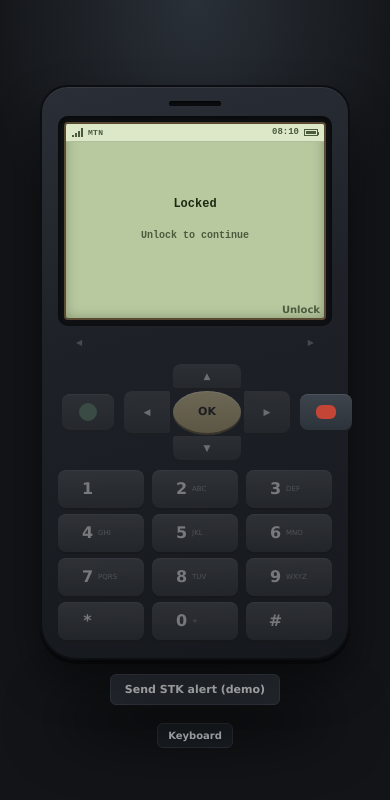
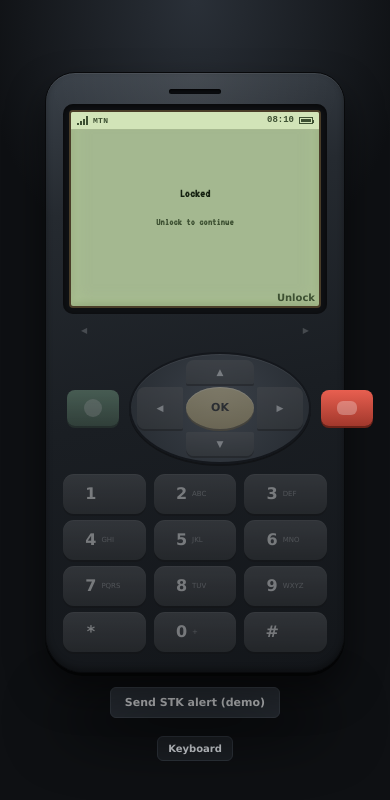
Before and after one commit to israelagyeman757-lab/MoMoGuard, a website: page phone-page/index.html in a window 390 px wide. Both pictures are taken after a click on the button 88 px from the left and 411 px from the top of the page. Drawn offline with Linux system fonts and the light colour scheme.

Commit message:
fix(phone-page): speed, Nokia 105 polish, keyboard reliability
Incremental screen updates for menus and T9 entry, 10s STK poll only on
idle/lock, skippable 1.5s boot, and capture-phase laptop key map with real
KeyboardEvent fields. Nokia-style shell/LCD/D-pad refresh; Playwright check.

Co-authored-by: uaintabove_izzy <israelagyeman757-lab@users.noreply.github.com>

```diff
--- a/phone-page/app.js
+++ b/phone-page/app.js
@@ -1,5 +1,5 @@
 import { CONFIG } from "./config.js";
-import { PhoneFlow, APP_ORDER } from "./phoneFlow.js";
+import { PhoneFlow, APP_ORDER, INPUT_SCREENS, STK_MENU_SCREENS } from "./phoneFlow.js";
 import * as controller from "./services/controllerAdapter.js";
 import { softKeyLabels } from "./softKeys.js";
 import { mapKeyboardEvent } from "./keyboardMap.js";
@@ -11,9 +11,16 @@ const screenSoftLeft = document.querySelector("#screen_soft_left");
 const screenSoftRight = document.querySelector("#screen_soft_right");
 const phone = document.querySelector("#phone");
 const timeLabel = document.querySelector("#screen_time");
-let pendingTimer = null;
+let stkPollTimer = null;
+let bootTimer = null;
 let bootDone = false;
-let stkPollTimer = null;
+
+let lastRenderedScreen = "";
+let lastInteractionSig = "";
+
+const MENU_PATCH_SCREENS = new Set([
+  "stkCarrier", "stkMomo", "stkReportType", "stkTrainingQ", "messages", "apps",
+]);
 
 function escapeHtml(value) {
   return String(value ?? "").replace(/[&<>'"]/g, c => ({
@@ -103,21 +110,84 @@ function screenTemplate() {
   }
 }
 
-function playBeep() {
-  try {
-    const ctx = new (window.AudioContext || window.webkitAudioContext)();
-    const osc = ctx.createOscillator();
-    const gain = ctx.createGain();
-    osc.frequency.value = 880;
-    gain.gain.value = 0.04;
-    osc.connect(gain);
-    gain.connect(ctx.destination);
-    osc.start();
-    setTimeout(() => { osc.stop(); ctx.close(); }, 90);
-  } catch {
-    phone.classList.add("haptic-shake");
-    setTimeout(() => phone.classList.remove("haptic-shake"), 120);
+function interactionSignature() {
+  const s = flow.state;
+  return [
+    s.screen,
+    s.selectedMenu,
+    s.stkMenuIndex,
+    s.quizOptionIndex,
+    s.selectedMessage,
+    s.selectedApp,
+    s.lockAwaitStar,
+    s.message,
+    s.messageTag,
+  ].join("|");
+}
+
+function listIndexForScreen(screen) {
+  const s = flow.state;
+  if (screen === "stkMomo") return s.stkMenuIndex;
+  if (screen === "stkTrainingQ") return s.quizOptionIndex;
+  if (screen === "stkReportType") return s.selectedMenu;
+  if (screen === "stkCarrier") return 0;
+  if (screen === "messages") return s.selectedMessage;
+  return s.selectedMenu;
+}
+
+function scrollListItem(selector, index) {
+  const items = screenContent.querySelectorAll(selector);
+  const item = items[index];
+  const list = item?.closest(".inbox-list") || item?.parentElement;
+  if (!list || !item) return;
+  const listRect = list.getBoundingClientRect();
+  const itemRect = item.getBoundingClientRect();
+  if (itemRect.bottom > listRect.bottom) list.scrollTop += itemRect.bottom - listRect.bottom;
+  else if (itemRect.top < listRect.top) list.scrollTop -= listRect.top - itemRect.top;
+}
+
+function patchMenuSelection(screen) {
+  if (screen === "apps") {
+    screenContent.querySelectorAll(".app-item").forEach((el, i) => {
+      const id = APP_ORDER[i];
+      el.classList.toggle("is-selected", id === flow.state.selectedApp);
+    });
+    return;
   }
+  if (screen === "messages") {
+    const idx = flow.state.selectedMessage;
+    screenContent.querySelectorAll(".inbox-message").forEach((el, i) => {
+      el.classList.toggle("is-selected", i === idx);
+    });
+    scrollListItem(".inbox-message", idx);
+    return;
+  }
+  const idx = listIndexForScreen(screen);
+  screenContent.querySelectorAll(".stk-list-item").forEach((el, i) => {
+    const on = i === idx;
+    el.classList.toggle("is-active", on);
+    el.setAttribute("aria-selected", String(on));
+  });
+  scrollListItem(".stk-list-item", idx);
+}
+
+function patchInputFields() {
+  const entry = screenContent.querySelector(".entry-display");
+  if (entry) entry.textContent = flow.entryDisplay;
+  const mode = screenContent.querySelector(".input-mode");
+  if (mode) mode.textContent = `Input: ${flow.inputMode}`;
+}
+
+function patchLockCopy() {
+  const hint = screenContent.querySelector(".lock-screen .screen-small");
+  if (hint) {
+    hint.textContent = flow.state.lockAwaitStar ? "Press *" : "Unlock to continue";
+  }
+}
+
+function patchIdleClock() {
+  const idle = screenContent.querySelector(".idle-date");
+  if (idle) idle.textContent = timeLabel.textContent;
 }
 
 function renderSoftLabels() {
@@ -130,22 +200,88 @@ function renderSoftLabels() {
   if (screenSoftRight) screenSoftRight.textContent = labels.right;
 }
 
-function render() {
+function fullRender() {
   screenContent.innerHTML = screenTemplate();
+  lastRenderedScreen = flow.state.screen;
+  lastInteractionSig = interactionSignature();
   phone.dataset.screen = flow.state.screen;
   phone.classList.toggle("is-locked", flow.state.screen === "lock");
   renderSoftLabels();
 }
 
+function render({ force = false } = {}) {
+  const screen = flow.state.screen;
+  const sig = interactionSignature();
+
+  if (!force && screen === lastRenderedScreen) {
+    if (INPUT_SCREENS.has(screen)) {
+      patchInputFields();
+      renderSoftLabels();
+      return;
+    }
+    if (screen === "lock") {
+      patchLockCopy();
+      renderSoftLabels();
+      return;
+    }
+    if (screen === "idle") {
+      patchIdleClock();
+      renderSoftLabels();
+      return;
+    }
+    if (MENU_PATCH_SCREENS.has(screen) && sig !== lastInteractionSig) {
+      patchMenuSelection(screen);
+      lastInteractionSig = sig;
+      renderSoftLabels();
+      return;
+    }
+  }
+
+  fullRender();
+}
+
 function updateTime() {
   timeLabel.textContent = new Intl.DateTimeFormat("en-GB", { hour: "2-digit", minute: "2-digit", hour12: false }).format(new Date());
+  if (flow.state.screen === "idle") patchIdleClock();
 }
 
 function flashHighlight(selector) {
-  const button = selector ? document.querySelector(selector) : null;
+  if (!selector) return;
+  const button = document.querySelector(selector);
   if (!button) return;
   button.classList.add("is-pressed");
-  setTimeout(() => button.classList.remove("is-pressed"), 140);
+  const ms = CONFIG.KEY_FLASH_MS || 45;
+  window.setTimeout(() => button.classList.remove("is-pressed"), ms);
+}
+
+function stkPollActive() {
+  return flow.state.screen === "idle" || flow.state.screen === "lock";
+}
+
+async function pollStkPush() {
+  if (!stkPollActive()) return;
+  if (CONFIG.MODE === "controller") {
+    const res = await controller.pollStkPush(flow.userId);
+    if (res.ok && res.data?.pending) flow.showStkPopup(res.data);
+  }
+  if (flow.state.screen === "stkPopup") render({ force: true });
+}
+
+function scheduleStkPoll() {
+  clearInterval(stkPollTimer);
+  stkPollTimer = null;
+  if (!stkPollActive()) return;
+  const ms = CONFIG.STK_POLL_MS || 10000;
+  stkPollTimer = window.setInterval(pollStkPush, ms);
+}
+
+function pauseStkPollIfNeeded() {
+  if (!stkPollActive()) {
+    clearInterval(stkPollTimer);
+    stkPollTimer = null;
+  } else if (!stkPollTimer) {
+    scheduleStkPoll();
+  }
 }
 
 function dispatch(key, highlightSelector = null) {
@@ -153,9 +289,11 @@ function dispatch(key, highlightSelector = null) {
   const prev = flow.state.screen;
   flow.press(key);
   render();
+  pauseStkPollIfNeeded();
   if (flow.state.screen === "loading") runLoading();
-  if (prev !== "messages" && flow.state.screen === "messages") playBeep();
-  scheduleStkPoll();
+  if (prev !== flow.state.screen && STK_MENU_SCREENS.has(flow.state.screen)) {
+    scheduleStkPoll();
+  }
 }
 
 async function runLoading() {
@@ -188,29 +326,22 @@ async function runLoading() {
       if (res.ok) flow.applyTrainingQuestions(res.data);
       else flow.applyTrainingMock();
     }
+  } else if (CONFIG.SIMULATED_DELAY_MS > 0) {
+    await new Promise(r => setTimeout(r, CONFIG.SIMULATED_DELAY_MS));
+    if (flow.state.screen !== "loading") return;
+    if (kind === "check") flow.applyCheckMock();
+    else if (kind === "report") flow.applyReportMock();
+    else if (kind === "warnings") flow.applyWarningsMock();
+    else if (kind === "training") flow.applyTrainingMock();
   } else {
-    await new Promise(r => setTimeout(r, CONFIG.SIMULATED_DELAY_MS || 500));
     if (flow.state.screen !== "loading") return;
     if (kind === "check") flow.applyCheckMock();
     else if (kind === "report") flow.applyReportMock();
     else if (kind === "warnings") flow.applyWarningsMock();
     else if (kind === "training") flow.applyTrainingMock();
   }
-  render();
-}
-
-async function pollStkPush() {
-  if (flow.state.screen !== "idle") return;
-  if (CONFIG.MODE === "controller") {
-    const res = await controller.pollStkPush(flow.userId);
-    if (res.ok && res.data?.pending) flow.showStkPopup(res.data);
-  }
-  render();
-}
-
-function scheduleStkPoll() {
-  clearInterval(stkPollTimer);
-  stkPollTimer = setInterval(pollStkPush, 5000);
+  render({ force: true });
+  pauseStkPollIfNeeded();
 }
 
 async function demoStkPush(extra = {}) {
@@ -225,9 +356,30 @@ async function demoStkPush(extra = {}) {
     await pollStkPush();
   } else {
     flow.showStkPopup(payload);
-    render();
-    playBeep();
+    render({ force: true });
   }
+}
+
+function finishBootSequence() {
+  if (bootDone) return;
+  bootDone = true;
+  clearTimeout(bootTimer);
+  bootTimer = null;
+  if (flow.state.screen === "boot") {
+    flow.finishBoot();
+    render({ force: true });
+  }
+  scheduleStkPoll();
+}
+
+function isTypingElsewhere(event) {
+  const target = event.target;
+  if (!(target instanceof HTMLElement)) return false;
+  if (target.closest(".phone")) return false;
+  if (target.closest(".keyboard-legend")) return false;
+  if (target.isContentEditable) return true;
+  const tag = target.tagName;
+  return tag === "INPUT" || tag === "TEXTAREA" || tag === "SELECT";
 }
 
 let longZeroTimer = null;
@@ -247,36 +399,29 @@ for (const button of document.querySelectorAll(".phone [data-key]")) {
   }
 }
 
-document.addEventListener("keydown", event => {
+function onPhoneKeyDown(event) {
+  if (isTypingElsewhere(event)) return;
+  if (flow.state.screen === "boot") finishBootSequence();
   const mapped = mapKeyboardEvent(event);
   if (!mapped) return;
   event.preventDefault();
   dispatch(mapped.phoneKey, mapped.highlight);
-});
+}
+
+window.addEventListener("keydown", onPhoneKeyDown, true);
+
+if (phone) {
+  phone.setAttribute("tabindex", "-1");
+  phone.focus({ preventScroll: true });
+}
 
 const demoStkButton = document.querySelector("#demo_stk_push");
 if (demoStkButton) {
   demoStkButton.addEventListener("click", () => demoStkPush());
 }
 
-if (!bootDone) {
-  bootDone = true;
-  render();
-  setTimeout(() => { flow.finishBoot(); render(); scheduleStkPoll(); }, 1200);
-}
+fullRender();
+bootTimer = window.setTimeout(finishBootSequence, CONFIG.BOOT_MS || 1500);
 
 updateTime();
 setInterval(updateTime, 30000);
-
-setTimeout(() => {
-  if (flow.state.screen === "idle" || flow.state.screen === "lock") {
-    const msg = flow.receiveSimulatedSms({
-      sender: "MTN Alert",
-      text: "Urgent: share PIN to keep wallet active. Reply now.",
-    });
-    if (msg) {
-      playBeep();
-      render();
-    }
-  }
-}, 8000);
--- a/phone-page/config.js
+++ b/phone-page/config.js
@@ -4,7 +4,11 @@ export const CONFIG = {
   MODE: "controller",
   CONTROLLER_URL: resolveControllerUrl(),
   CONTROLLER_TIMEOUT_MS: 5000,
-  SIMULATED_DELAY_MS: 700,
+  SIMULATED_DELAY_MS: 0,
+  BOOT_MS: 1500,
+  STK_POLL_MS: 10000,
+  KEY_FLASH_MS: 45,
+  T9_TAP_MS: 800,
   INCOMING_CALL_DELAY_MS: 1200,
   VOICE_AUDIO_MS: 4500,
 };
--- a/phone-page/index.html
+++ b/phone-page/index.html
@@ -6,6 +6,9 @@
   <meta name="theme-color" content="#1a1a1a">
   <meta name="description" content="MoMoGuard feature phone">
   <title>MoMoGuard</title>
+  <link rel="preconnect" href="https://fonts.googleapis.com">
+  <link rel="preconnect" href="https://fonts.gstatic.com" crossorigin>
+  <link href="https://fonts.googleapis.com/css2?family=VT323&display=swap" rel="stylesheet">
   <link rel="stylesheet" href="/phone-page/styles.css">
 </head>
 <body>
--- a/phone-page/keyboardMap.js
+++ b/phone-page/keyboardMap.js
@@ -13,7 +13,10 @@ function starHashId(key) {
  * @returns {{ phoneKey: string, highlight: string } | null}
  */
 export function mapKeyboardEvent(event) {
-  const { key, ctrlKey, metaKey, altKey } = { ...NO_MOD, ...event };
+  const key = event.key;
+  const ctrlKey = event.ctrlKey ?? NO_MOD.ctrlKey;
+  const metaKey = event.metaKey ?? NO_MOD.metaKey;
+  const altKey = event.altKey ?? NO_MOD.altKey;
   if (ctrlKey || metaKey || altKey) return null;
 
   if (key === "F1" || key === "[") {
--- a/phone-page/package.json
+++ b/phone-page/package.json
@@ -3,6 +3,10 @@
   "private": true,
   "type": "module",
   "scripts": {
-    "test": "node --test tests/*.test.js"
+    "test": "node --test tests/*.test.js",
+    "test:browser": "node --test tests/browser/*.test.mjs"
+  },
+  "devDependencies": {
+    "@playwright/test": "^1.49.0"
   }
 }
--- a/phone-page/phoneFlow.js
+++ b/phone-page/phoneFlow.js
@@ -16,7 +16,12 @@ export const APP_ORDER = ["phone", "messages", "contacts", "calculator", "calend
 const ACTIVE_APPS = new Set(["messages", "simToolkit"]);
 const APP_ENTRY = { messages: "messages", simToolkit: "stkCarrier" };
 
-const INPUT_SCREENS = new Set(["stkCheckInput", "stkReportNumber", "stkReportDesc"]);
+export const INPUT_SCREENS = new Set(["stkCheckInput", "stkReportNumber", "stkReportDesc"]);
+
+export const STK_MENU_SCREENS = new Set([
+  "stkCarrier", "stkMomo", "stkReportType", "stkTrainingQ",
+  "apps", "messages", "stkPopup",
+]);
 
 export class PhoneFlow {
   constructor({ mode = "mock", userId = "phone-user-1" } = {}) {
@@ -377,7 +382,10 @@ export class PhoneFlow {
       return;
     }
 
-    if (screen === "boot") return;
+    if (screen === "boot") {
+      this.finishBoot();
+      return;
+    }
 
     const menuScreens = new Set(["stkCarrier", "stkMomo", "stkReportType"]);
     if (menuScreens.has(screen)) {
--- a/phone-page/styles.css
+++ b/phone-page/styles.css
@@ -1,19 +1,23 @@
 :root {
-  --lcd-bg: #b8c9a0;
-  --lcd-ink: #1a2a12;
-  --lcd-dim: #4a5c3d;
-  --lcd-hi: #dce8c8;
-  --body: #121417;
-  --shell: #1e2228;
-  --shell-edge: #0c0e11;
-  --key-face: #2d333b;
-  --key-top: #3d444d;
-  --key-label: #e8eaed;
-  --key-sub: #8b949e;
-  --call: #3d8b5a;
-  --end: #c44536;
-  --ok: #d4a82a;
-  --shadow: rgba(0, 0, 0, .45);
+  --lcd-bg: #a4b890;
+  --lcd-ink: #142010;
+  --lcd-dim: #3d5032;
+  --lcd-hi: #d2e4b8;
+  --lcd-glow: rgba(186, 214, 148, .55);
+  --body: #0e1013;
+  --shell: #252a30;
+  --shell-mid: #1a1e23;
+  --shell-edge: #090b0d;
+  --key-face: #333940;
+  --key-top: #454c55;
+  --key-label: #eceef1;
+  --key-sub: #939aa4;
+  --call: #3f9a5c;
+  --call-deep: #2d7344;
+  --end: #d64b3c;
+  --end-deep: #a2382c;
+  --ok: #e0b42f;
+  --shadow: rgba(0, 0, 0, .5);
 }
 
 * { box-sizing: border-box; }
@@ -69,15 +73,18 @@ button:focus-visible { outline: 2px solid var(--ok); outline-offset: 2px; }
 
 .phone {
   position: relative;
-  width: min(310px, calc(100vw - 32px));
-  padding: 14px 16px 18px;
-  border-radius: 28px 28px 36px 36px;
-  border: 2px solid var(--shell-edge);
-  background: linear-gradient(165deg, #2a2f37 0%, var(--shell) 40%, #15181d 100%);
+  width: min(300px, calc(100vw - 32px));
+  padding: 16px 17px 20px;
+  border-radius: 30px 30px 38px 38px;
+  border: 1px solid #08090b;
+  background:
+    radial-gradient(ellipse 90% 40% at 50% 0%, rgba(255, 255, 255, .08), transparent 55%),
+    linear-gradient(168deg, #3a4149 0%, var(--shell) 22%, var(--shell-mid) 55%, #13161a 100%);
   box-shadow:
-    inset 0 1px 0 rgba(255, 255, 255, .06),
-    0 22px 44px var(--shadow),
-    0 4px 0 #0a0b0d;
+    inset 0 1px 0 rgba(255, 255, 255, .07),
+    inset 0 -3px 6px rgba(0, 0, 0, .35),
+    0 20px 36px var(--shadow),
+    0 3px 0 #060708;
 }
 
 .phone-earpiece {
@@ -99,11 +106,14 @@ button:focus-visible { outline: 2px solid var(--ok); outline-offset: 2px; }
 .phone-screen {
   height: 198px;
   overflow: hidden;
-  border: 2px solid #5a4a32;
+  border: 2px solid #4a3d28;
   border-radius: 4px;
   background: var(--lcd-bg);
   color: var(--lcd-ink);
-  box-shadow: inset 0 0 12px rgba(40, 55, 30, .35);
+  box-shadow:
+    inset 0 0 18px var(--lcd-glow),
+    inset 0 2px 4px rgba(255, 255, 255, .12),
+    inset 0 -2px 6px rgba(40, 55, 30, .25);
 }
 
 .screen-status {
@@ -177,10 +187,11 @@ button:focus-visible { outline: 2px solid var(--ok); outline-offset: 2px; }
   min-height: 0;
   padding: 8px 8px 4px;
   overflow-y: auto;
-  font-family: "Courier New", Consolas, monospace;
-  font-size: 13px;
-  font-weight: 700;
-  line-height: 1.28;
+  font-family: "VT323", "Courier New", Consolas, monospace;
+  font-size: 15px;
+  font-weight: 400;
+  line-height: 1.22;
+  letter-spacing: .02em;
   scrollbar-width: thin;
   scrollbar-color: #7a8f65 transparent;
 }
@@ -273,19 +284,14 @@ button:focus-visible { outline: 2px solid var(--ok); outline-offset: 2px; }
   text-align: center;
 }
 .boot-logo {
-  font-size: 28px;
-  font-weight: 900;
-  letter-spacing: .08em;
-  animation: bootPulse 1s ease-in-out infinite;
+  font-size: 30px;
+  font-weight: 400;
+  letter-spacing: .12em;
 }
-@keyframes bootPulse { 50% { opacity: .45; } }
 .stk-hd { margin: 0 0 6px; font-size: 12px; font-weight: 800; }
 .stk-sub { margin: 0 0 8px; font-size: 9px; color: var(--lcd-dim); }
 .input-mode { margin: 0 0 4px; font-size: 8px; color: var(--lcd-dim); }
 .idle-date { margin-top: 28px; font-size: 22px; text-align: center; }
-.phone.haptic-shake { animation: shake .12s linear 2; }
-@keyframes shake { 25% { transform: translateX(-1px); } 75% { transform: translateX(1px); } }
-
 .idle-wallpaper {
   position: relative;
   height: calc(100% + 14px);
@@ -522,6 +528,11 @@ button:focus-visible { outline: 2px solid var(--ok); outline-offset: 2px; }
   grid-template-rows: 24px 42px 24px;
   gap: 3px;
   justify-self: center;
+  padding: 6px;
+  border-radius: 50%;
+  border: 2px solid #14171c;
+  background: radial-gradient(circle at 50% 45%, #3a4048, #252a30);
+  box-shadow: inset 0 1px 0 rgba(255, 255, 255, .06), 0 2px 0 #111316;
 }
 #key_call { grid-column: 1; justify-self: end; width: 52px; }
 #key_end { grid-column: 3; justify-self: start; width: 52px; }
@@ -531,9 +542,8 @@ button:focus-visible { outline: 2px solid var(--ok); outline-offset: 2px; }
   cursor: pointer;
   user-select: none;
   touch-action: manipulation;
-  transition: transform .06s;
 }
-.key:active, .key.is-pressed { transform: translateY(1px); }
+.key:active, .key.is-pressed { transform: translateY(1px); opacity: .92; }
 
 .utility-key {
   height: 36px;
@@ -549,8 +559,10 @@ button:focus-visible { outline: 2px solid var(--ok); outline-offset: 2px; }
   border-radius: 50%;
   background: #5a6270;
 }
-.call-glyph { background: var(--call); }
-.end-glyph { background: var(--end); border-radius: 6px; width: 20px; height: 14px; }
+.call-key { background: linear-gradient(180deg, #4db573, var(--call-deep)); box-shadow: 0 2px 0 #1e4a2e; }
+.end-key { background: linear-gradient(180deg, #e85f50, var(--end-deep)); box-shadow: 0 2px 0 #6b2218; }
+.call-glyph { background: rgba(255, 255, 255, .35); }
+.end-glyph { background: rgba(255, 255, 255, .28); border-radius: 6px; width: 20px; height: 14px; }
 .clear-glyph {
   width: 16px;
   height: 16px;
@@ -610,15 +622,15 @@ button:focus-visible { outline: 2px solid var(--ok); outline-offset: 2px; }
   gap: 6px 8px;
 }
 .number-key {
-  height: 38px;
+  height: 40px;
   display: flex;
   align-items: center;
   justify-content: center;
   gap: 5px;
-  border-radius: 8px;
+  border-radius: 11px;
   color: var(--key-label);
-  background: linear-gradient(180deg, #454c56, var(--key-face));
-  box-shadow: 0 2px 0 #14171b, inset 0 1px rgba(255, 255, 255, .07);
+  background: linear-gradient(180deg, #4d5560, var(--key-face));
+  box-shadow: 0 2px 0 #121418, inset 0 1px rgba(255, 255, 255, .08);
 }
 .number-key strong { font-size: 16px; font-weight: 700; }
 .number-key small {
@@ -629,7 +641,7 @@ button:focus-visible { outline: 2px solid var(--ok); outline-offset: 2px; }
   text-align: left;
 }
 .number-key:hover, .number-key.is-pressed {
-  background: linear-gradient(180deg, #525a65, #3a4149);
+  background: linear-gradient(180deg, #585f6a, #3e464e);
 }
 
 .phone.is-locked .keypad .key,
@@ -702,9 +714,10 @@ button:focus-visible { outline: 2px solid var(--ok); outline-offset: 2px; }
 }
 .keyboard-legend-list dd { margin: 0; text-align: right; }
 
-.key.is-pressed {
-  filter: brightness(1.12);
-  box-shadow: inset 0 2px 4px rgba(0, 0, 0, .35), 0 0 0 1px rgba(255, 255, 255, .12);
+.navigation .key.is-pressed,
+.number-key.is-pressed,
+.ok-key.is-pressed {
+  filter: brightness(1.08);
 }
 
 @keyframes blink { 50% { opacity: 0; } }
--- a/phone-page/t9.js
+++ b/phone-page/t9.js
@@ -12,7 +12,7 @@ const KEY_MAP = {
   0: " 0+",
 };
 
-const DEFAULT_TAP_MS = 750;
+const DEFAULT_TAP_MS = 800;
 
 export class T9Input {
   constructor({ mode = "number", tapMs = DEFAULT_TAP_MS } = {}) {
```
Also changed, not shown: phone-page/tests/browser/phone-keyboard.test.mjs (added, +62 -0 lines), phone-page/tests/keyboardMap.test.js (+7 -0 lines), phone-page/tests/t9.test.js (+14 -0 lines), 2 other files.
